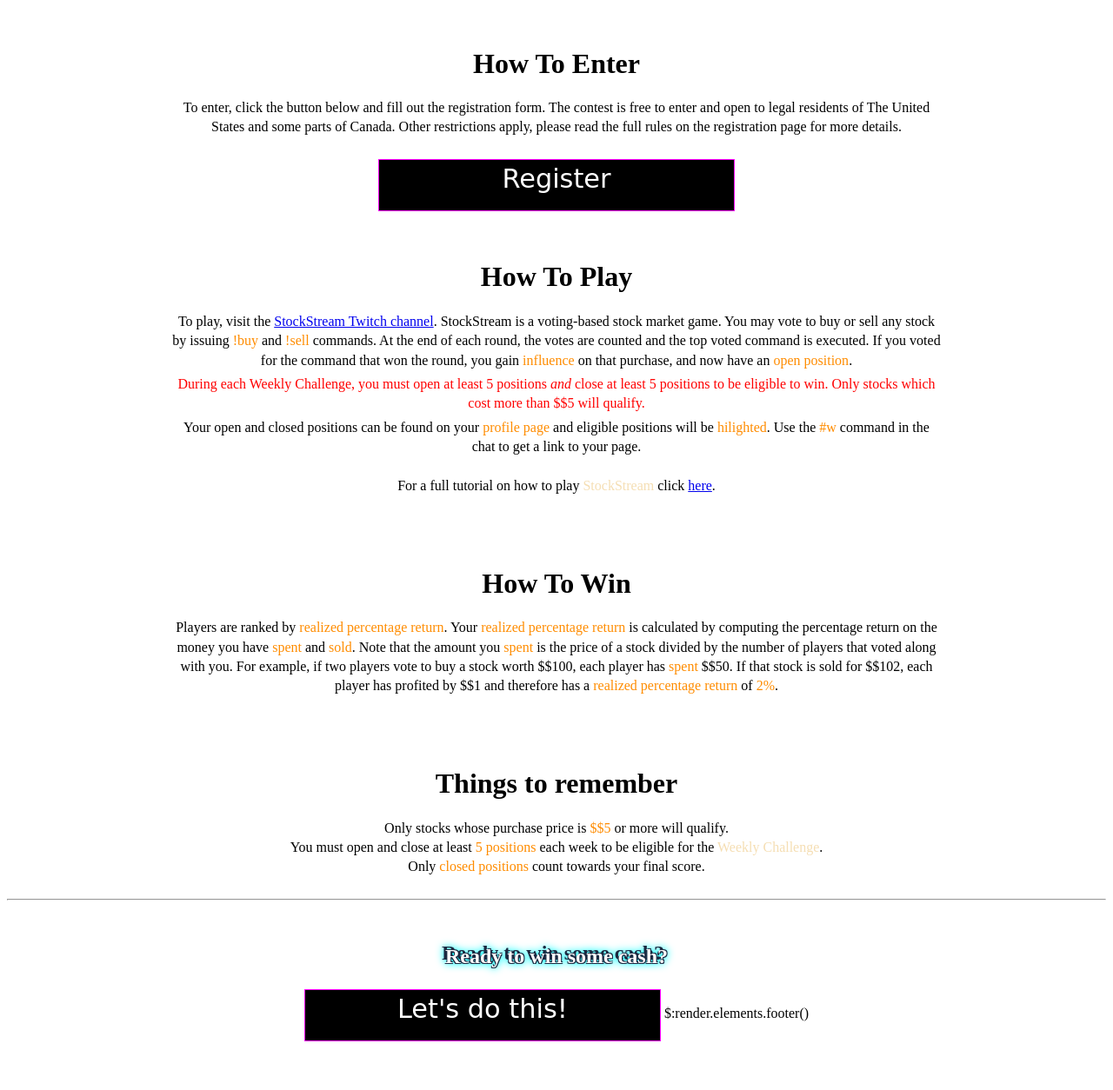
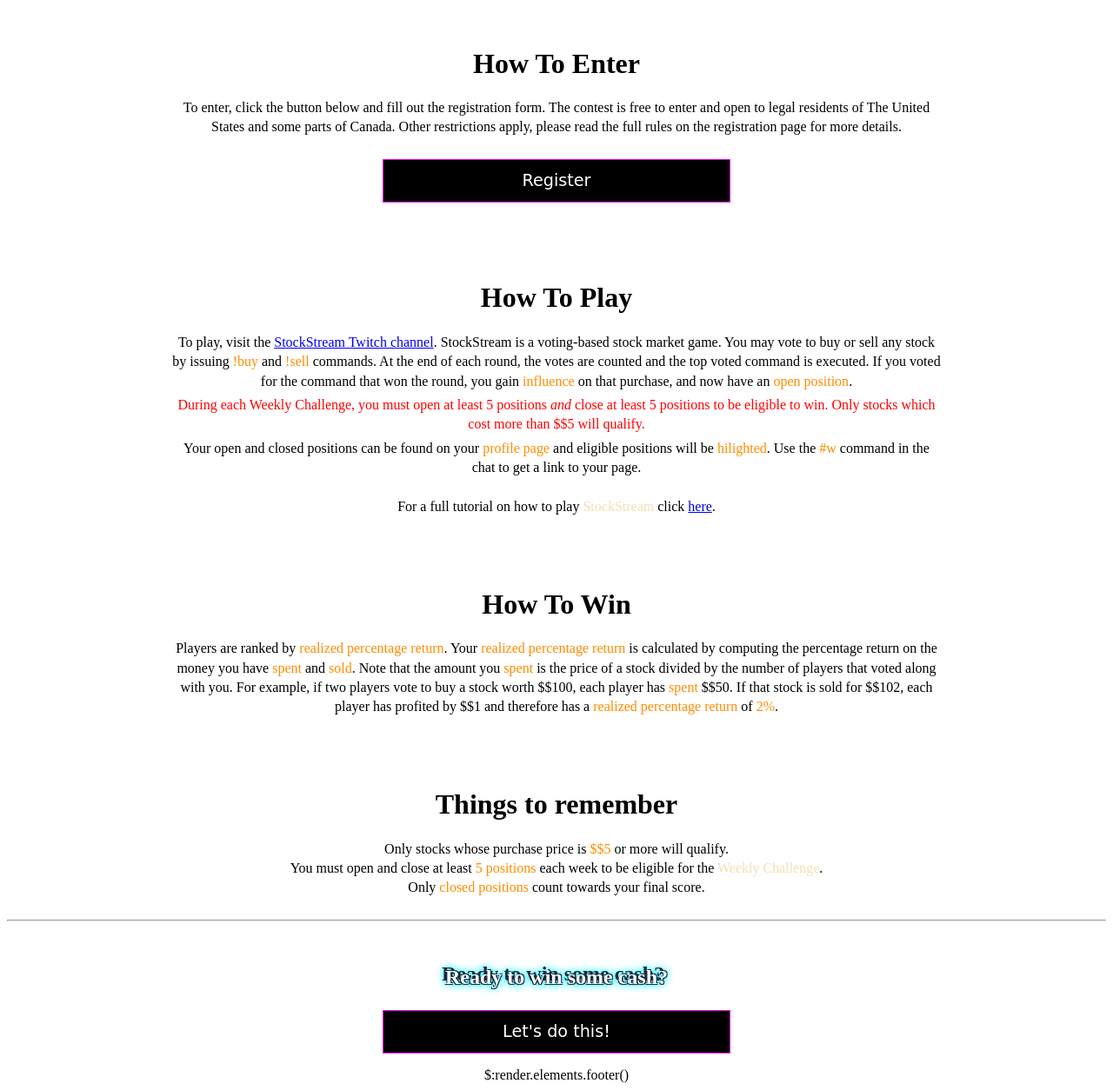
Before and after one commit to StockStreamLive/stockstream.live, a plain HTML site: page webapp/templates/pages/contest.html in a window 1280 px wide. Shown: the part 1814-3068 px from the top of the page at 87% size. Before the commit the page ends 3020 px from the top, so only its background shows below. Drawn offline with Linux system fonts and the light colour scheme.

Commit message:
Fixing contest buttons and fixing twitter card.

```diff
--- a/webapp/templates/pages/contest.html
+++ b/webapp/templates/pages/contest.html
@@ -38,30 +38,23 @@ $def with (model)
             margin-bottom: 25px;
         }
 
-        .go_button_label {
-            margin-top: 5px;
-        }
-
-        .go_button {
-            -webkit-appearance: button;
-            -moz-appearance: button;
-            appearance: button;
-
-            text-decoration: none;
-            color: initial;
-
-            text-align: center;
-
+        input[type="submit"] {
             width: 400px;
             height: 50px;
             font-family: 'Press Start 2P', cursive;
-            font-size: 1.9em;
+            font-size: 1.5vw;
             padding: 4px 4px;
             color: white;
             background-color: black;
             border: 1px solid magenta;
             cursor: pointer;
             transition: background-color .5s ease-out;
+        }
+
+        input[type="submit"]:hover {
+            border: 1px solid white;
+            color: black;
+            background: cyan;
         }
 
         .go_button:hover {
@@ -92,14 +85,15 @@ $def with (model)
         }
     </style>
 
+<meta content="text/html; charset=UTF-8" name="Content-Type" />
+
 <meta name="twitter:card" content="summary" />
 <meta name="twitter:site" content="@stockstream" />
 <meta name="twitter:creator" content="@stockstream" />
 
-<meta content="text/html; charset=UTF-8" name="Content-Type" />
-<meta property="twitter:card" content="image" />
-<meta property="twitter:title" content="StockStream is live!" />
-<meta property="twitter:description" content="Play StockStream and win Real Money!" />
+<meta property="og:url" content="https://stockstream.live/contest" />
+<meta property="og:title" content="World's first multiplayer stock market game using real money." />
+<meta property="og:description" content="Play StockStream and win Real Money!" />
 <meta property="og:image" content="/static/plaque-contest.png" />
 
 </head>
@@ -236,7 +230,9 @@ $:render.elements.navbar()
         The contest is free to enter and open to legal residents of The United States and some parts of Canada.
         Other restrictions apply, please read the full rules on the registration page for more details.
     </div>
-    <a class="go_button" href="/register"><span class="go_button_label">Register</span></a>
+    <form action="/register">
+        <input type="submit" value="Register" />
+    </form>
 
     <br>
     <br>
@@ -299,8 +295,9 @@ $:render.elements.navbar()
     <br>
 
     <h2>Ready to win some cash?</h2>
-
-    <a class="go_button" href="https://twitch.tv/stockstream"><span class="go_button_label">Let's do this!</span></a>
+    <form action="https://twitch.tv/stockstream">
+        <input type="submit" value="Let's do this!" />
+    </form>
 
     $:render.elements.footer()
 
```
